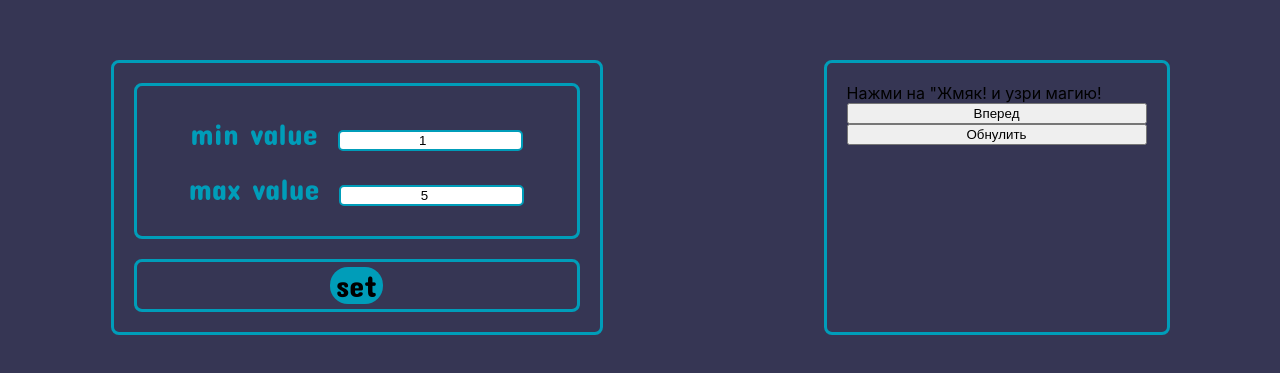
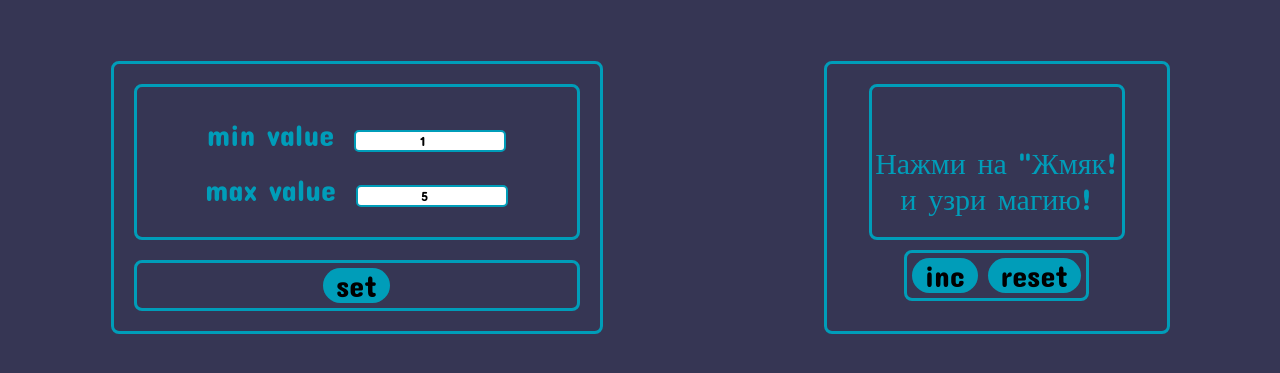
Before and after one commit to lgnvmaksim/counter-v2, a React (Create React App) app: page / in a window 1280 px wide. Shown: the part 203-576 px from the top of the page. Built offline with nearby package versions, Linux system fonts and the light colour scheme; a web font is replaced by a local one.

Commit message:
finish styling and try to entered Redux

```diff
--- a/package.json
+++ b/package.json
@@ -12,6 +12,7 @@
     "@types/react-dom": "^18.0.0",
     "react": "^18.2.0",
     "react-dom": "^18.2.0",
+    "react-router-dom": "^6.7.0",
     "react-scripts": "5.0.1",
     "typescript": "^4.4.2",
     "web-vitals": "^2.1.0"
--- a/src/App.tsx
+++ b/src/App.tsx
@@ -1,6 +1,7 @@
 import React from 'react';
 import './App.css';
 import {CounterWithoutLocalStorage} from "./CounterWithLocalStorage/CounterWithoutLocalStorage";
+import {Site} from "./Site";
 
 function App() {
   return (
--- a/src/CounterWithLocalStorage/CounterWithoutLS.module.css
+++ b/src/CounterWithLocalStorage/CounterWithoutLS.module.css
@@ -41,12 +41,11 @@ padding: 10px;
     color: #009db9;
 }
 
-
-
 .enteredInput{
     border: 2px solid  #009db9;
     border-radius: 5px;
     text-align: center;
+    font-family: 'Concert One', 'Concert One', cursive;
 }
 
 .buttonContainer{
@@ -62,14 +61,40 @@ padding: 10px;
     background-color: #009db9;
     border: none;
     border-radius: 18px;
+    padding: 0 13px;
 }
 
 .rightBlock{
     display: flex;
     padding: 20px;
     flex-direction: column;
+    border-radius: 8px;
+    width: 300px;
+    border: 3px solid #009db9;
     flex-wrap: nowrap;
+    align-items: center;
+    justify-content: space-between;
+}
+.valueContainer{
+    font-family: 'Concert One', cursive;
+    color: #009db9;
+    font-size: 30px;
     border: 3px solid #009db9;
     border-radius: 8px;
-    width: 300px;
+    width: 250px;
+    height: 150px;
+    display: flex;
+    justify-content: center;
+    align-items: center;
+    flex-wrap: wrap;
+    text-align: center;
 }
+
+.value{
+
+}
+
+
+.message{
+
+}
--- a/src/CounterWithLocalStorage/CounterWithoutLocalStorage.tsx
+++ b/src/CounterWithLocalStorage/CounterWithoutLocalStorage.tsx
@@ -61,7 +61,7 @@ export const CounterWithoutLocalStorage = memo(() => {
     const checkCorrectValue = () => value.minValue <= 0 || value.maxValue <= 0 || value.minValue >= value.maxValue
     useEffect(() => {
         if (checkCorrectValue()) {
-            setMessage('Ата-та по рукам! Введи корректные значения')
+            setMessage('Введи корректные значения')
         }
     }, [value.minValue, value.maxValue])
 
@@ -104,10 +104,17 @@ export const CounterWithoutLocalStorage = memo(() => {
         </div>
 
         <div className={s.rightBlock}>
-            <div>{value.startValue} </div>
-            <div> {message}</div>
-            <button onClick={onClickStartHandler} disabled={disabledButtonToStart()}>Вперед</button>
-            <button onClick={onClickResetHandler}>Обнулить</button>
+            <div className={s.valueContainer}>
+                <div className={s.value}>{value.startValue} </div>
+                <div className={s.message}>{message}</div>
+
+            </div>
+            <div className={s.buttonContainer}>
+                <button className={s.setButton} onClick={onClickStartHandler} disabled={disabledButtonToStart()}>inc
+                </button>
+                <button className={s.setButton} onClick={onClickResetHandler}>reset</button>
+
+            </div>
 
         </div>
 
```
Also changed, not shown: src/Site.tsx (added, +19 -0 lines), 1 other file (tests, documents, lock files or other folders).
